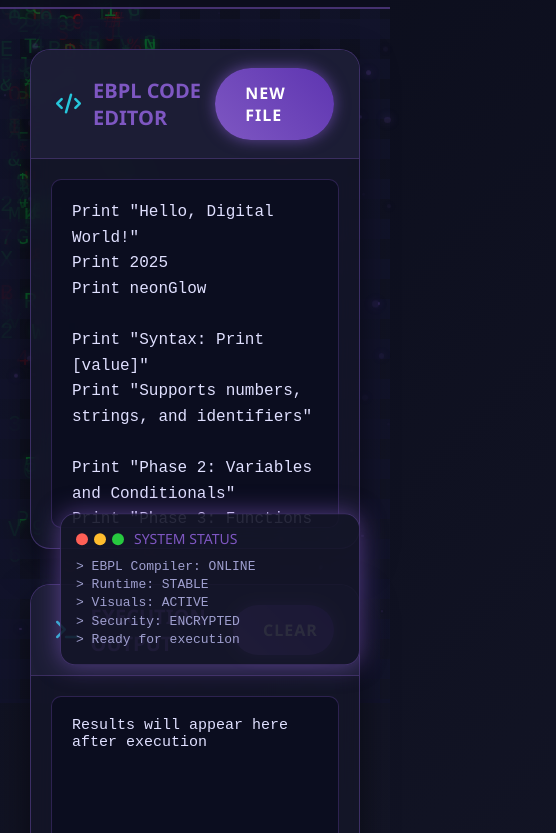
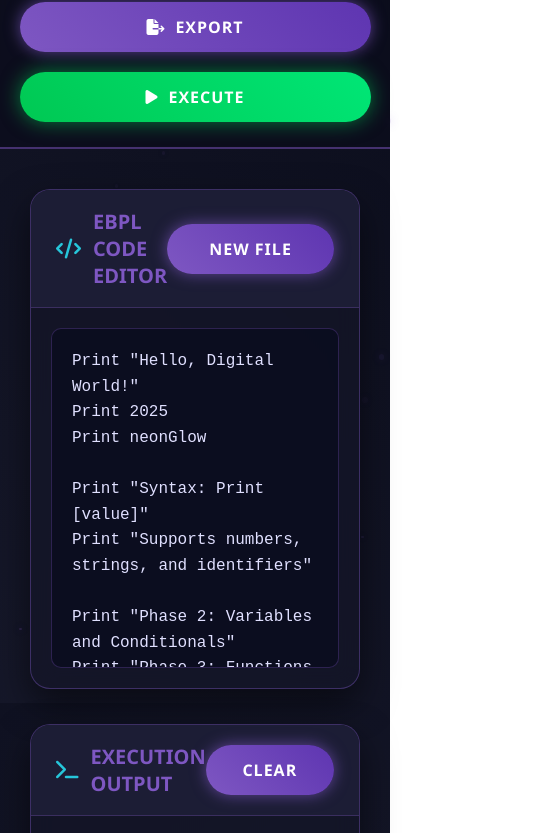
Before and after one commit to Venkat666d/EBPL, a plain HTML site: page index.html in a window 390 px wide. Shown: the part 141-974 px from the top of the page, 556 px wide, since content can reach past the window. Drawn offline with Linux system fonts and the light colour scheme.

Commit message:
Update index.html

```diff
--- a/index.html
+++ b/index.html
@@ -21,17 +21,22 @@
             position: relative;
         }
 
-        .grid-bg {
+        .cyber-bg {
             position: fixed;
             top: 0;
             left: 0;
             width: 100%;
             height: 100%;
-            background:
-                linear-gradient(rgba(18, 20, 44, 0.7) 50%, rgba(0,0,0,0) 50%),
-                linear-gradient(90deg, rgba(18, 20, 44, 0.7) 50%, rgba(0,0,0,0) 50%);
-            background-size: 40px 40px;
-            z-index: -1;
+            z-index: -2;
+            background: linear-gradient(45deg, #0c0e1d, #1a1c2f, #0c0e1d, #1a1c2f);
+            background-size: 400% 400%;
+            animation: cyberGradient 20s ease infinite;
+        }
+
+        @keyframes cyberGradient {
+            0% { background-position: 0% 50%; }
+            50% { background-position: 100% 50%; }
+            100% { background-position: 0% 50%; }
         }
 
         .particles {
@@ -48,6 +53,91 @@
             border-radius: 50%;
             background: rgba(126, 87, 194, 0.3);
             box-shadow: 0 0 10px rgba(126, 87, 194, 0.5);
+        }
+
+        @media (max-width: 768px) {
+            header {
+                flex-direction: column;
+                padding: 15px;
+            }
+
+            .logo {
+                margin-bottom: 20px;
+            }
+
+            .controls {
+                width: 100%;
+                justify-content: center;
+            }
+
+            .btn {
+                padding: 10px 20px;
+                font-size: 14px;
+            }
+
+            .container {
+                padding: 0 15px;
+                margin: 20px auto;
+            }
+
+            .main-content {
+                grid-template-columns: 1fr;
+                gap: 20px;
+                margin-bottom: 20px;
+            }
+
+            .panel {
+                height: auto;
+                min-height: 300px;
+            }
+
+            .panel-header {
+                padding: 12px 15px;
+            }
+
+            .features {
+                grid-template-columns: 1fr;
+                gap: 20px;
+            }
+        }
+
+        @media (max-width: 480px) {
+            .logo-text {
+                font-size: 28px;
+            }
+
+            .logo-icon {
+                width: 50px;
+                height: 50px;
+                font-size: 24px;
+            }
+
+            .controls {
+                flex-direction: column;
+                gap: 10px;
+            }
+
+            .btn {
+                width: 100%;
+                justify-content: center;
+            }
+
+            .panel-title {
+                font-size: 18px;
+            }
+
+            .editor, .output {
+                font-size: 14px;
+                padding: 15px;
+            }
+
+            .feature-card {
+                padding: 20px;
+            }
+
+            .feature-title {
+                font-size: 20px;
+            }
         }
 
         header {
@@ -358,102 +448,6 @@
             font-style: italic;
         }
 
-        .floating-terminal {
-            position: fixed;
-            bottom: 30px;
-            right: 30px;
-            width: 300px;
-            background: rgba(20, 22, 40, 0.9);
-            border-radius: 15px;
-            border: 1px solid rgba(126, 87, 194, 0.4);
-            padding: 15px;
-            box-shadow: 0 0 25px rgba(126, 87, 194, 0.6);
-            z-index: 100;
-            transform: translateY(0);
-            animation: float 3s ease-in-out infinite;
-        }
-
-        .terminal-header {
-            display: flex;
-            align-items: center;
-            margin-bottom: 10px;
-        }
-
-        .terminal-dots {
-            display: flex;
-            gap: 6px;
-            margin-right: 10px;
-        }
-
-        .terminal-dot {
-            width: 12px;
-            height: 12px;
-            border-radius: 50%;
-        }
-
-        .dot-red { background: #ff5f56; }
-        .dot-yellow { background: #ffbd2e; }
-        .dot-green { background: #27c93f; }
-
-        .terminal-title {
-            color: #7e57c2;
-            font-size: 14px;
-        }
-
-        .terminal-content {
-            font-family: 'Fira Code', monospace;
-            font-size: 13px;
-            color: #a0a0d0;
-            line-height: 1.4;
-        }
-
-        @keyframes float {
-            0%, 100% { transform: translateY(0); }
-            50% { transform: translateY(-10px); }
-        }
-
-        @keyframes pulse {
-            0% { box-shadow: 0 0 0 0 rgba(126, 87, 194, 0.7); }
-            70% { box-shadow: 0 0 0 15px rgba(126, 87, 194, 0); }
-            100% { box-shadow: 0 0 0 0 rgba(126, 87, 194, 0); }
-        }
-
-        .pulse {
-            animation: pulse 2s infinite;
-        }
-
-        .matrix-container {
-            position: fixed;
-            top: 0;
-            left: 0;
-            width: 100%;
-            height: 100%;
-            z-index: -2;
-            opacity: 0.35;
-            overflow: hidden;
-        }
-
-        .matrix-column {
-            float: left;
-            width: 2%;
-            height: 100%;
-            position: relative;
-        }
-
-        .matrix-char {
-            position: absolute;
-            top: -50px;
-            font-size: 22px;
-            font-family: monospace;
-            animation: matrix-fall linear infinite;
-            opacity: 0.9;
-        }
-
-        @keyframes matrix-fall {
-            0% { transform: translateY(-100px); }
-            100% { transform: translateY(100vh); }
-        }
-
         .glitch-overlay {
             position: fixed;
             top: 0;
@@ -502,12 +496,26 @@
             0% { background-position: 0 0; }
             100% { background-position: 0 100%; }
         }
+
+        @keyframes pulse {
+            0% { box-shadow: 0 0 0 0 rgba(126, 87, 194, 0.7); }
+            70% { box-shadow: 0 0 0 15px rgba(126, 87, 194, 0); }
+            100% { box-shadow: 0 0 0 0 rgba(126, 87, 194, 0); }
+        }
+
+        .pulse {
+            animation: pulse 2s infinite;
+        }
+
+        @keyframes float {
+            0%, 100% { transform: translateY(0); }
+            50% { transform: translateY(-10px); }
+        }
     </style>
 </head>
 <body>
-    <div class="grid-bg"></div>
+    <div class="cyber-bg"></div>
     <div class="particles" id="particles"></div>
-    <div class="matrix-container" id="matrix"></div>
     <div class="glitch-overlay"></div>
     <div class="scanlines"></div>
 
@@ -516,7 +524,7 @@
             <div class="logo-icon">
                 <i class="fas fa-infinity"></i>
             </div>
-            <h1 class="logo-text">EBPL NEXUS</h1>
+            <h1 class="logo-text">EBPL PLAYGROUND</h1>
         </div>
         <div class="controls">
             <button class="btn">
@@ -586,33 +594,15 @@ Print "Phase 3: Functions and Modules"</textarea>
         </div>
     </div>
 
-    <div class="floating-terminal">
-        <div class="terminal-header">
-            <div class="terminal-dots">
-                <div class="terminal-dot dot-red"></div>
-                <div class="terminal-dot dot-yellow"></div>
-                <div class="terminal-dot dot-green"></div>
-            </div>
-            <div class="terminal-title">SYSTEM STATUS</div>
-        </div>
-        <div class="terminal-content">
-            > EBPL Compiler: ONLINE<br>
-            > Runtime: STABLE<br>
-            > Visuals: ACTIVE<br>
-            > Security: ENCRYPTED<br>
-            > Ready for execution
-        </div>
-    </div>
-
     <footer>
-        <p>EBPL NEXUS v1.0 | ENGLISH-BASED PROGRAMMING | <span class="highlight">PHASE 1 ACTIVE</span></p>
+        <p>EBPL PLAYGROUND v1.0 | ENGLISH-BASED PROGRAMMING | <span class="highlight">PHASE 1 ACTIVE</span></p>
         <p>© 2025 EBPL PROJECT. ALL RIGHTS RESERVED.</p>
     </footer>
 
     <script>
         function createParticles() {
             const container = document.getElementById('particles');
-            const particleCount = 100;
+            const particleCount = window.innerWidth < 768 ? 30 : 70;
 
             for (let i = 0; i < particleCount; i++) {
                 const particle = document.createElement('div');
@@ -632,43 +622,6 @@ Print "Phase 3: Functions and Modules"</textarea>
                 particle.style.opacity = Math.random() * 0.7 + 0.1;
 
                 container.appendChild(particle);
-            }
-        }
-
-        function createMatrixRain() {
-            const container = document.getElementById('matrix');
-            const chars = "ABCDEFGHIJKLMNOPQRSTUVWXYZ0123456789$#@%&*";
-            const columns = Math.floor(window.innerWidth / 20);
-
-            for (let i = 0; i < columns; i++) {
-                const column = document.createElement('div');
-                column.classList.add('matrix-column');
-                container.appendChild(column);
-
-                const charCount = 30;
-                for (let j = 0; j < charCount; j++) {
-                    const char = document.createElement('div');
-                    char.classList.add('matrix-char');
-                    char.textContent = chars.charAt(Math.floor(Math.random() * chars.length));
-                    char.style.left = `${i * 2}%`;
-
-                    const duration = Math.random() * 5 + 5;
-                    const delay = Math.random() * 5;
-                    char.style.animationDuration = `${duration}s`;
-                    char.style.animationDelay = `${delay}s`;
-
-                    const isRed = Math.random() < 0.2;
-                    if (isRed) {
-                        char.style.color = '#ff0000';
-                        char.style.textShadow = '0 0 10px rgba(255, 0, 0, 0.7)';
-                    } else {
-                        char.style.color = '#00ff41';
-                        char.style.textShadow = '0 0 10px rgba(0, 255, 65, 0.7)';
-                    }
-
-                    char.style.opacity = Math.random() * 0.8 + 0.2;
-                    column.appendChild(char);
-                }
             }
         }
 
@@ -697,27 +650,14 @@ Print "Phase 3: Functions and Modules"</textarea>
 <span class="ebpl-comment"># Execution successful</span>
 <span class="ebpl-comment"># Generated 7 tokens</span>
 <span class="ebpl-comment"># Execution time: 0.42s</span>`;
-            }, 2000);
+            }, 1500);
         }
 
         document.addEventListener('DOMContentLoaded', function() {
             createParticles();
-            createMatrixRain();
 
             const runButton = document.querySelector('.btn-run');
             runButton.addEventListener('click', runCode);
-
-            const cards = document.querySelectorAll('.feature-card');
-            cards.forEach(card => {
-                card.addEventListener('mousemove', (e) => {
-                    const rect = card.getBoundingClientRect();
-                    const x = e.clientX - rect.left;
-                    const y = e.clientY - rect.top;
-
-                    card.style.setProperty('--mouse-x', `${x}px`);
-                    card.style.setProperty('--mouse-y', `${y}px`);
-                });
-            });
         });
     </script>
 </body>
```
